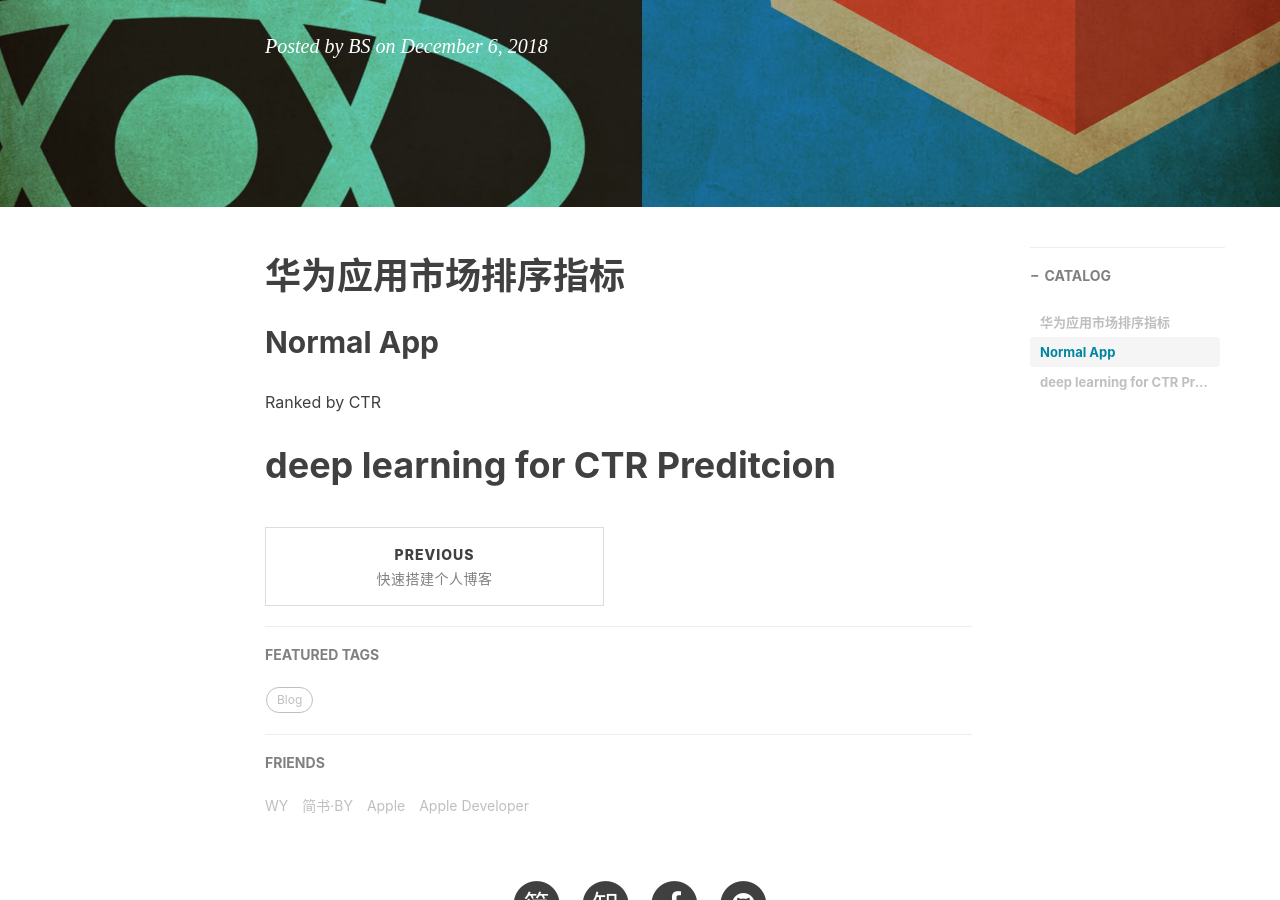
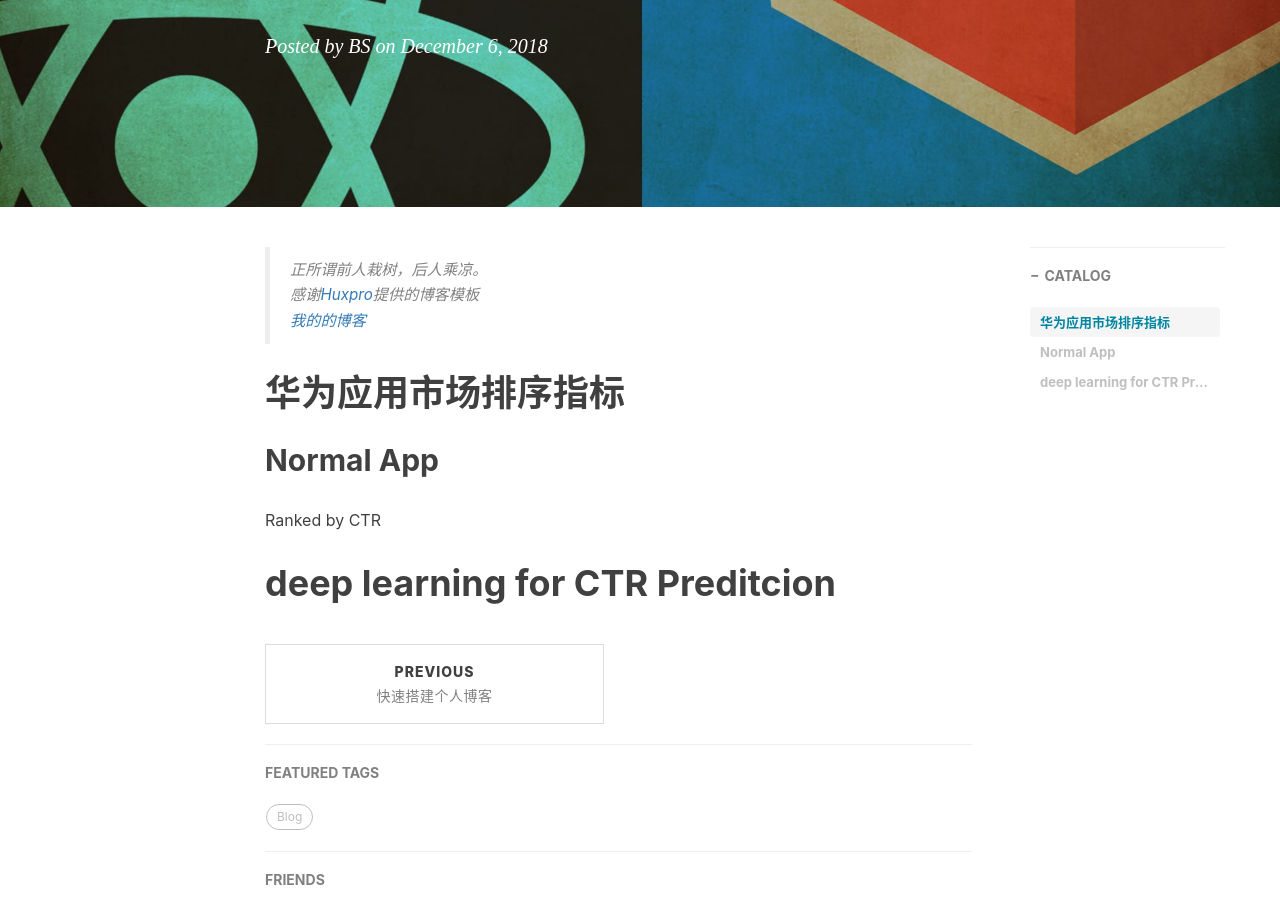
Before and after one commit to BishengSJTU/BishengSJTU.github.io, a Jekyll site: the page built from _posts/2018-12-06-华为推荐系统.md, in a window 1280 px wide and 900 px high, scrolled down 316 px. Built offline with Jekyll 4.4.1, drawn with Linux system fonts in a browser that asks for light colours; nearby versions of some CDN libraries; comment, search, counter and statistics services are not loaded.

Commit message:
2018-12-06

```diff
--- a/_posts/2018-12-06-华为推荐系统.md
+++ b/_posts/2018-12-06-华为推荐系统.md
@@ -10,6 +10,12 @@ tags:
     - Blog
 ---
 
+> 正所谓前人栽树，后人乘凉。
+>
+> 感谢[Huxpro](https://github.com/huxpro)提供的博客模板
+>
+> [我的的博客](http://bishengsjtu.github.io)
+
 # 华为应用市场排序指标
 
 ## Normal App
```
